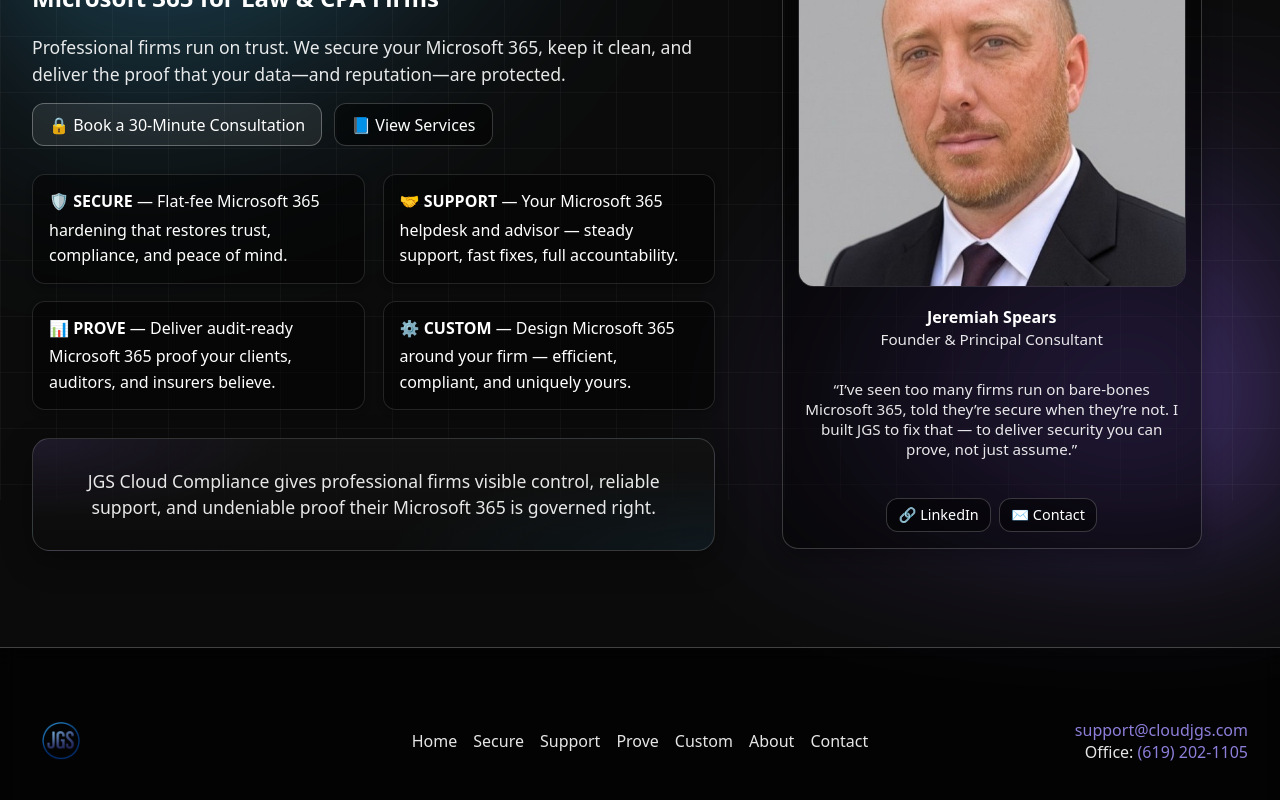
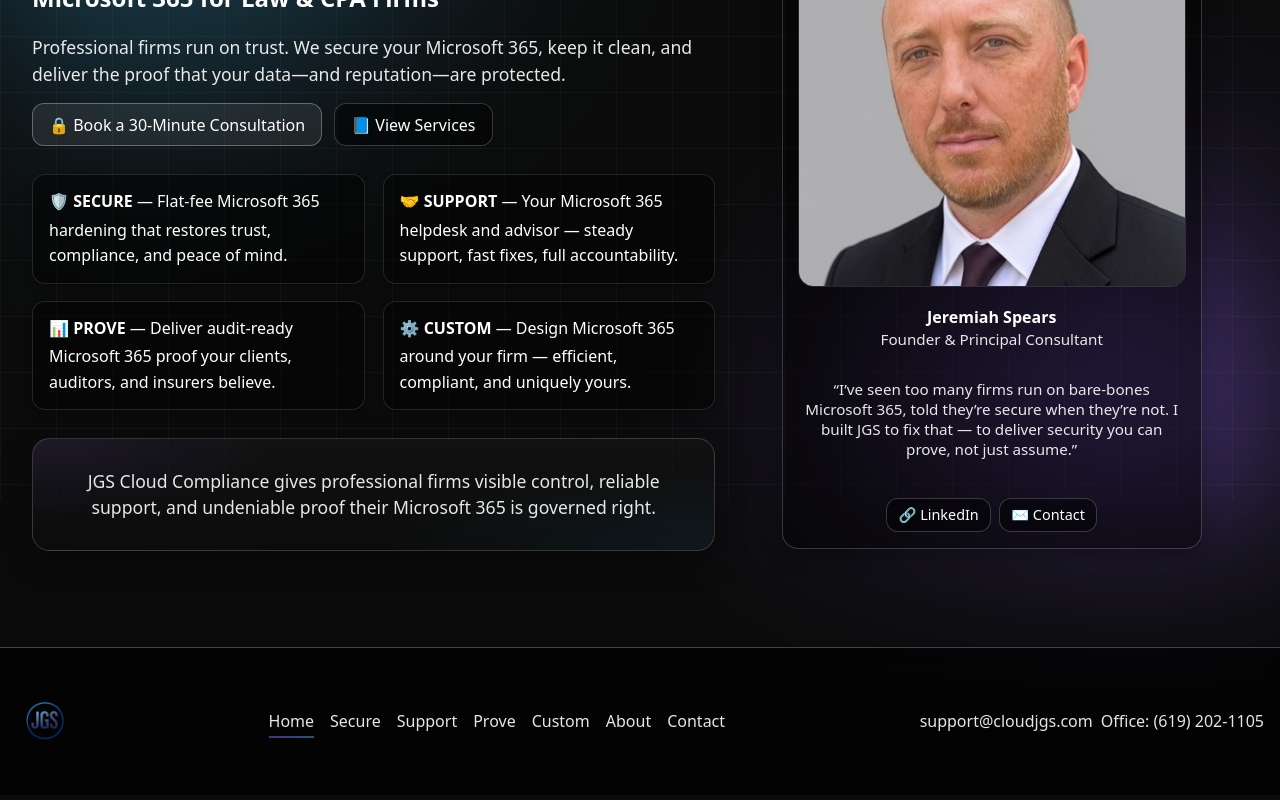
Before and after one commit to jspears80/jgs, a Next.js app: page / in a window 1280 px wide. Shown: the part 300-1100 px from the top of the page. Built offline with nearby package versions, Linux system fonts and the light colour scheme.

Commit message:
Update layout.tsx

```diff
--- a/app/layout.tsx
+++ b/app/layout.tsx
@@ -25,24 +25,16 @@ export default function RootLayout({
           <div className="header-row container">
             {/* ---- Brand ---- */}
             <div className="brand">
-              <img
-                src="/Logo.png"
-                alt="JGS Cloud Compliance"
-                className="logo"
-              />
-              <span className="tagline" aria-hidden="true">
-                {/* hidden by CSS */}
-              </span>
+              <img src="/Logo.png" alt="JGS Cloud Compliance" className="logo" />
+              <span className="tagline" aria-hidden="true">{/* hidden by CSS */}</span>
             </div>
 
-            {/* ---- Navigation ---- */}
+            {/* ---- Navigation (center) ---- */}
             <Nav />
 
-            {/* ---- CTA ---- */}
+            {/* ---- CTA (right) ---- */}
             <div className="nav-right">
-              <a className="btn btn-cta" href="/contact">
-                🔒 Book Consultation
-              </a>
+              <a className="btn btn-cta" href="/contact">🔒 Book Consultation</a>
             </div>
           </div>
         </header>
@@ -51,44 +43,29 @@ export default function RootLayout({
         <main className="main container">{children}</main>
 
         {/* ================= FOOTER ================= */}
+        {/* Use the SAME grid classnames as header to guarantee identical alignment */}
         <footer className="footer">
-          <div className="container footer-row" style={{ display: 'grid', gridTemplateColumns: '1fr auto 1fr', alignItems: 'center' }}>
-
-            {/* ---- Brand ---- */}
+          <div className="header-row container">
+            {/* ---- Brand (left) ---- */}
             <div className="brand">
-              <img
-                src="/Logo.png"
-                alt="JGS Cloud Compliance"
-                className="logo"
-              />
+              <img src="/Logo.png" alt="JGS Cloud Compliance" className="logo" />
             </div>
 
-            {/* ---- Navigation ---- */}
-            <nav className="footer-links" aria-label="Footer">
-              <a href="/">Home</a>
-              <a href="/secure">Secure</a>
-              <a href="/support">Support</a>
-              <a href="/prove">Prove</a>
-              <a href="/custom">Custom</a>
-              <a href="/about">About</a>
-              <a href="/contact">Contact</a>
-            </nav>
+            {/* ---- Navigation (center) — reuse Nav for identical spacing/centering ---- */}
+            <Nav />
 
-            {/* ---- Contact Info ---- */}
-            <div className="footer-contact" style={{ textAlign: 'right' }}>
+            {/* ---- Contact (right) ---- */}
+            <div className="nav-right" style={{ textAlign: 'right' }}>
               <a
                 href="mailto:support@cloudjgs.com"
                 className="footer-link"
-                style={{ display: 'block', color: '#9b8df2' }}
+                style={{ display: 'block' }}
               >
                 support@cloudjgs.com
               </a>
               <span style={{ opacity: 0.9 }}>
                 Office:{' '}
-                <a
-                  href="tel:+16192021105"
-                  style={{ color: '#9b8df2', textDecoration: 'none' }}
-                >
+                <a href="tel:+16192021105" style={{ textDecoration: 'none' }}>
                   (619) 202-1105
                 </a>
               </span>
```
